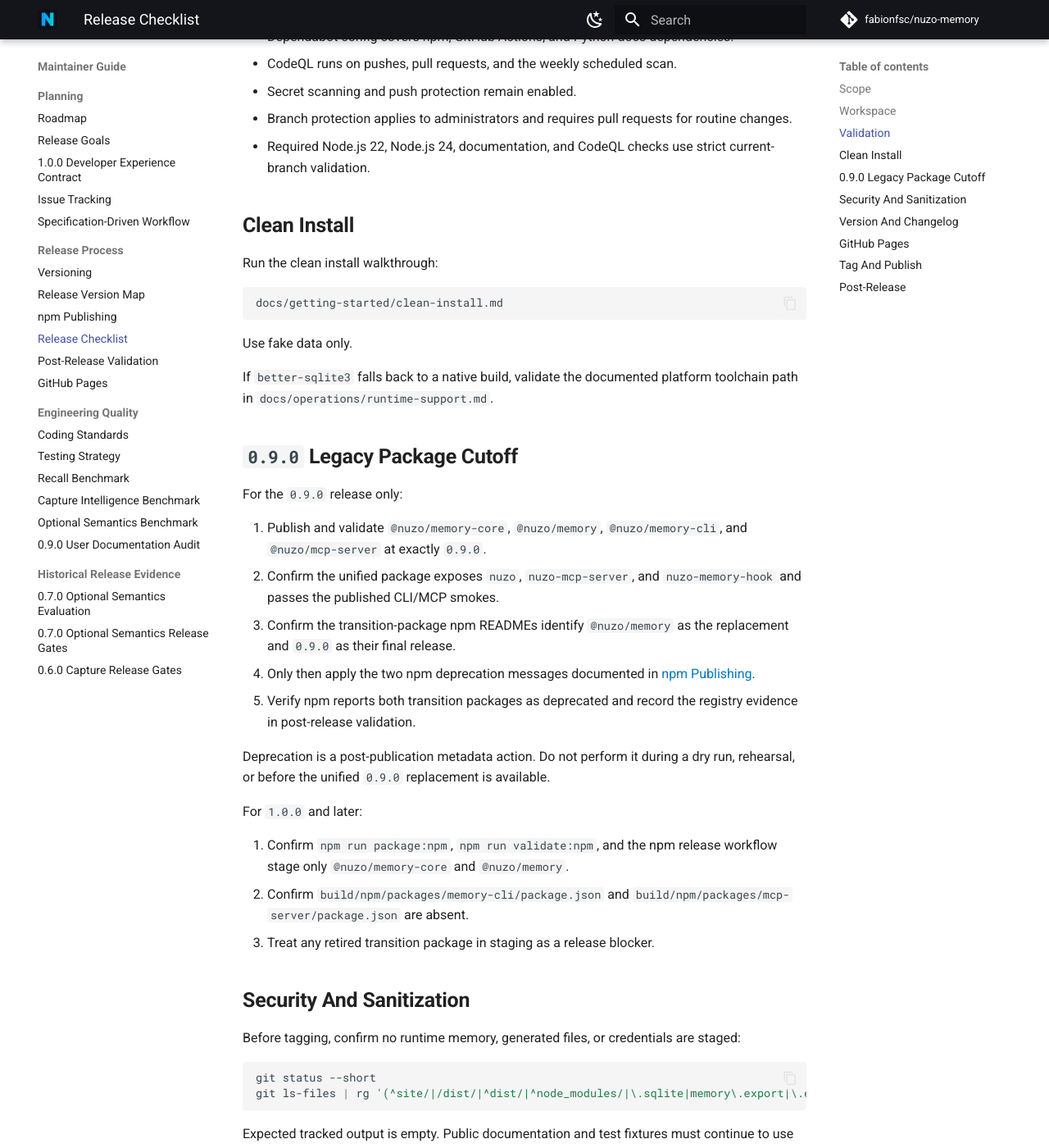
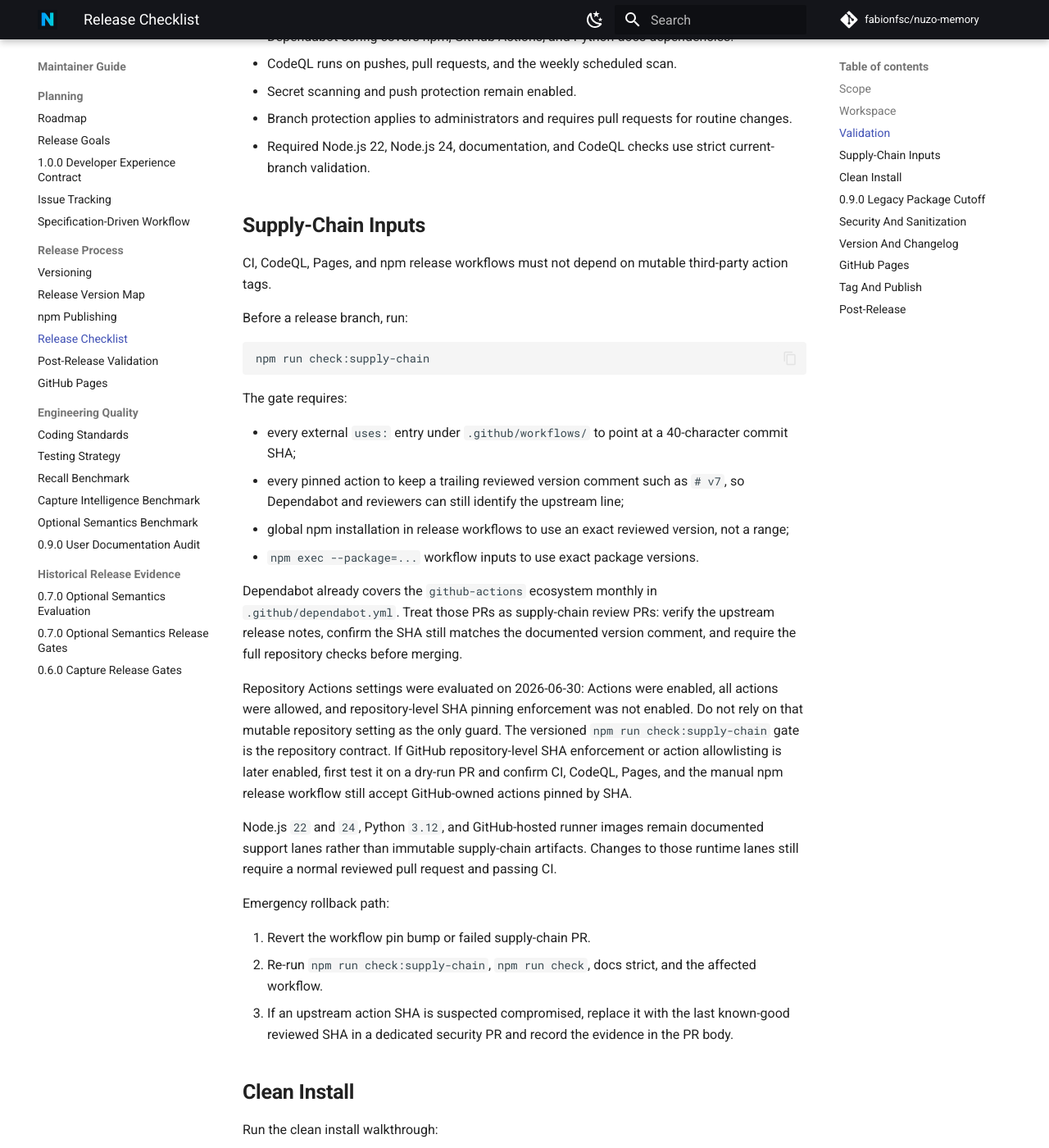
Before and after one commit to fabionfsc/nuzo-memory, an MkDocs documentation site: the page built from docs/operations/release-checklist.md, in a window 1280 px wide and 1400 px high, scrolled down 4420 px. Shown: the whole window at 82% size. Built offline with MkDocs 1.6.1 and Material for MkDocs 9.7.7, drawn with Linux system fonts in a browser that asks for light colours; comment, search, counter and statistics services are not loaded.

Commit message:
ci: pin supply chain inputs (#221)

````diff
--- a/docs/operations/release-checklist.md
+++ b/docs/operations/release-checklist.md
@@ -229,6 +229,54 @@ Confirm repository security automation is active:
 - Required Node.js 22, Node.js 24, documentation, and CodeQL checks use strict
   current-branch validation.
 
+## Supply-Chain Inputs
+
+CI, CodeQL, Pages, and npm release workflows must not depend on mutable
+third-party action tags.
+
+Before a release branch, run:
+
+```bash
+npm run check:supply-chain
+```
+
+The gate requires:
+
+- every external `uses:` entry under `.github/workflows/` to point at a
+  40-character commit SHA;
+- every pinned action to keep a trailing reviewed version comment such as
+  `# v7`, so Dependabot and reviewers can still identify the upstream line;
+- global npm installation in release workflows to use an exact reviewed
+  version, not a range;
+- `npm exec --package=...` workflow inputs to use exact package versions.
+
+Dependabot already covers the `github-actions` ecosystem monthly in
+`.github/dependabot.yml`. Treat those PRs as supply-chain review PRs: verify
+the upstream release notes, confirm the SHA still matches the documented
+version comment, and require the full repository checks before merging.
+
+Repository Actions settings were evaluated on 2026-06-30: Actions were enabled,
+all actions were allowed, and repository-level SHA pinning enforcement was not
+enabled. Do not rely on that mutable repository setting as the only guard. The
+versioned `npm run check:supply-chain` gate is the repository contract. If
+GitHub repository-level SHA enforcement or action allowlisting is later enabled,
+first test it on a dry-run PR and confirm CI, CodeQL, Pages, and the manual npm
+release workflow still accept GitHub-owned actions pinned by SHA.
+
+Node.js `22` and `24`, Python `3.12`, and GitHub-hosted runner images remain
+documented support lanes rather than immutable supply-chain artifacts. Changes
+to those runtime lanes still require a normal reviewed pull request and passing
+CI.
+
+Emergency rollback path:
+
+1. Revert the workflow pin bump or failed supply-chain PR.
+2. Re-run `npm run check:supply-chain`, `npm run check`, docs strict, and the
+   affected workflow.
+3. If an upstream action SHA is suspected compromised, replace it with the last
+   known-good reviewed SHA in a dedicated security PR and record the evidence in
+   the PR body.
+
 ## Clean Install
 
 Run the clean install walkthrough:
--- a/package.json
+++ b/package.json
@@ -17,7 +17,8 @@
     "benchmark:recall": "npm run build -w @nuzo/memory-core && node tools/recall-benchmark.mjs",
     "benchmark:semantics": "npm run build -w @nuzo/memory-core && node tools/semantic-benchmark.mjs",
     "build": "npm run clean:dist && npm run build -w @nuzo/memory-core && npm run build -w @nuzo/memory-cli && npm run build -w @nuzo/mcp-server",
-    "check": "npm run validate:marketplaces && npm run check --workspaces --if-present",
+    "check": "npm run check:supply-chain && npm run validate:marketplaces && npm run check --workspaces --if-present",
+    "check:supply-chain": "node tools/check-supply-chain-inputs.mjs",
     "clean:dist": "node tools/clean-dist.mjs",
     "nuzo": "node packages/cli/dist/index.js",
     "package:npm": "npm run build && node tools/package-npm-artifacts.mjs",
````
Also changed, not shown: CHANGELOG.md (+3 -0 lines), docs/operations/npm-publishing.md (+6 -5 lines), 6 other files.
